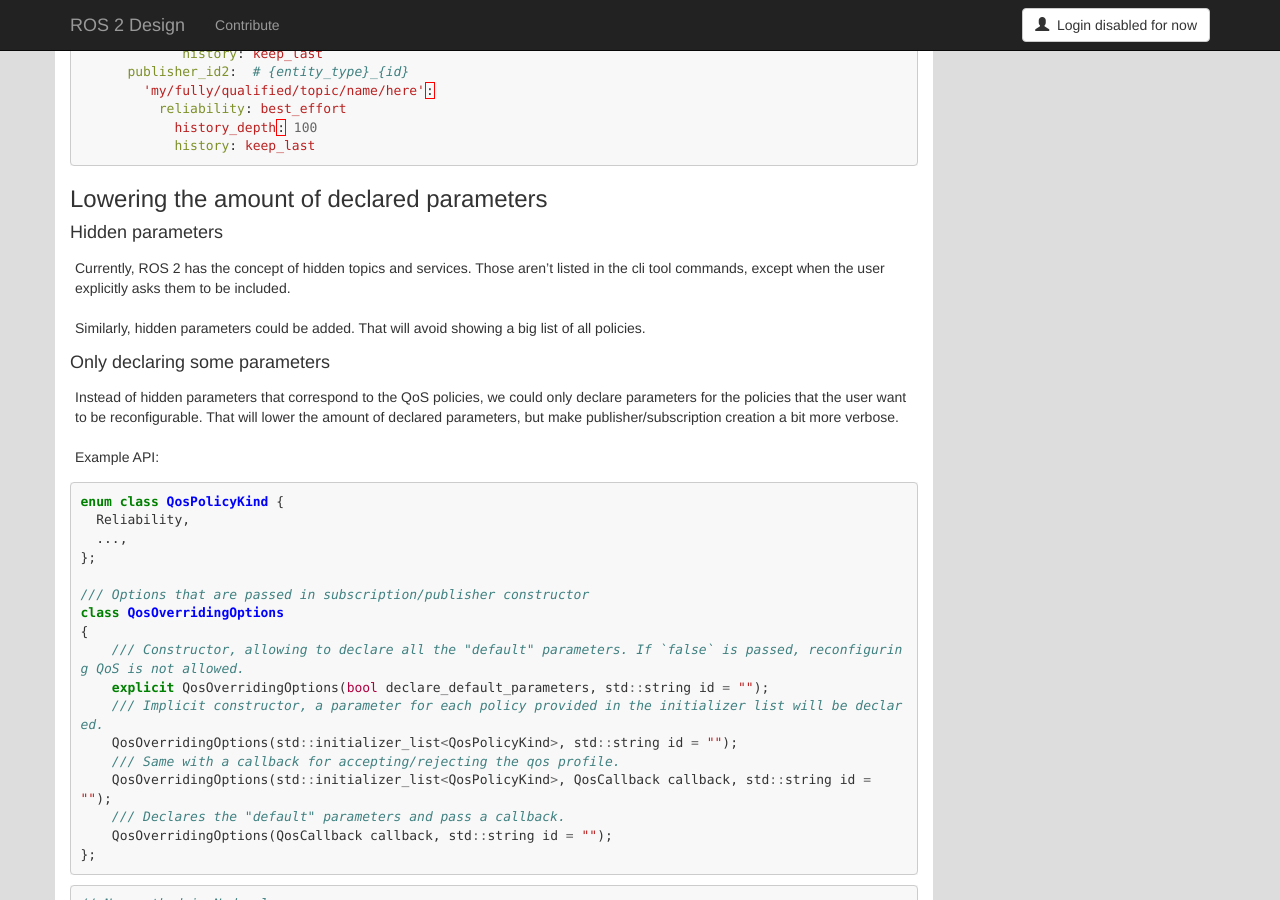
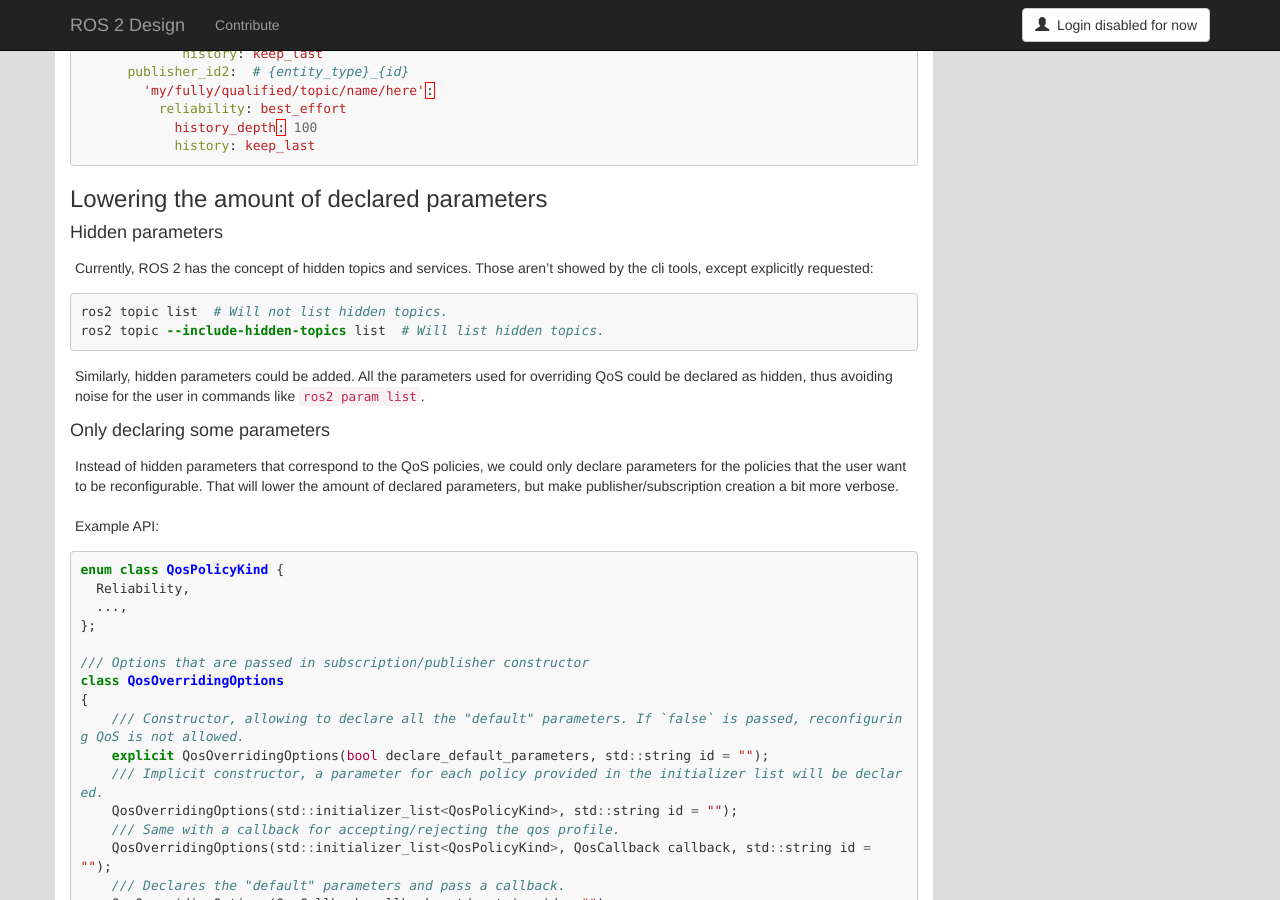
Before and after one commit to ros2/design, a Jekyll site: the page built from articles/qos_configurability.md, in a window 1280 px wide and 900 px high, scrolled down 4720 px. Built offline with Jekyll 4.4.1, drawn with Linux system fonts in a browser that asks for light colours; nearby versions of some CDN libraries.

Commit message:
Rephrase 'Hidden parameters' subsection
Signed-off-by: Ivan Santiago Paunovic <ivanpauno@ekumenlabs.com>

````diff
--- a/articles/qos_configurability.md
+++ b/articles/qos_configurability.md
@@ -257,10 +257,15 @@ node->create_publisher(
 #### Hidden parameters
 
 Currently, ROS 2 has the concept of hidden topics and services.
-Those aren't listed in the cli tool commands, except when the user explicitly asks them to be included.
+Those aren't showed by the cli tools, except explicitly requested:
+
+```bash
+ros2 topic list  # Will not list hidden topics.
+ros2 topic --include-hidden-topics list  # Will list hidden topics.
+```
 
 Similarly, hidden parameters could be added.
-That will avoid showing a big list of all policies.
+All the parameters used for overriding QoS could be declared as hidden, thus avoiding noise for the user in commands like `ros2 param list`.
 
 #### Only declaring some parameters
 
````
